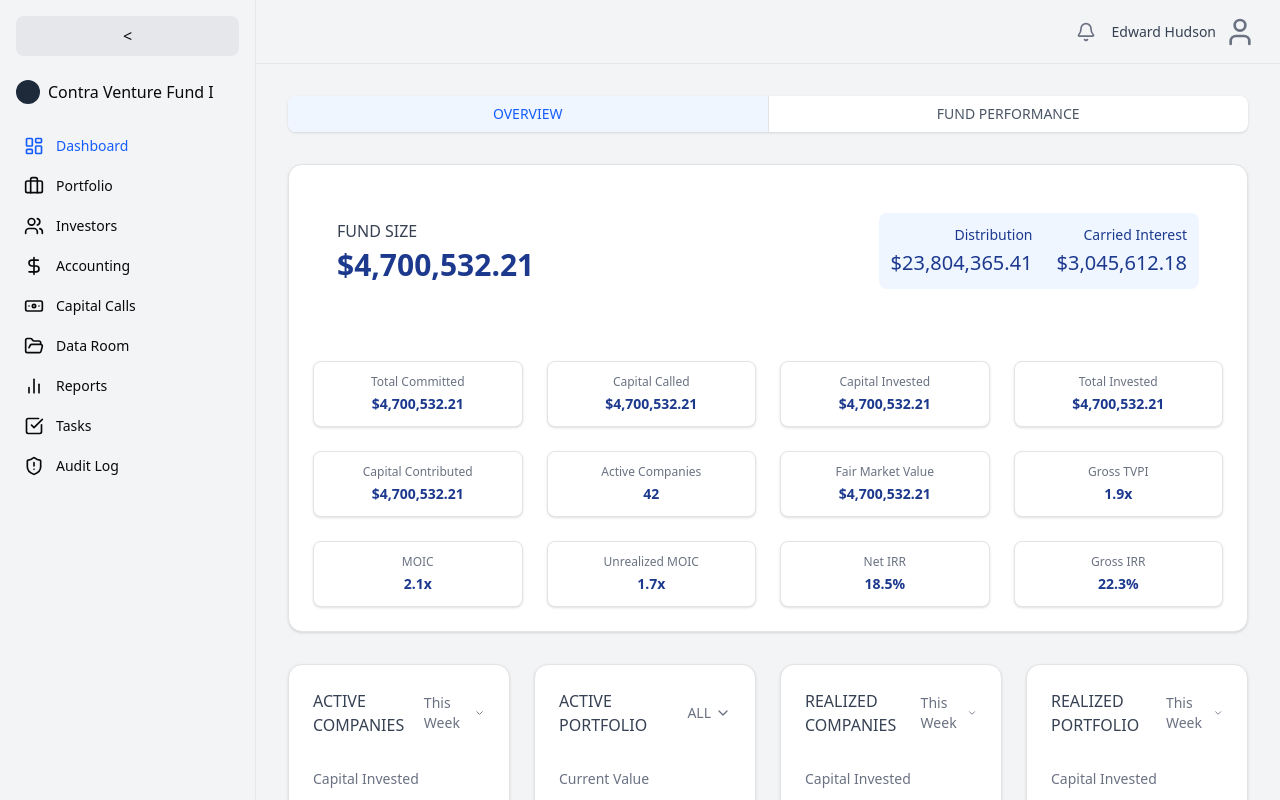
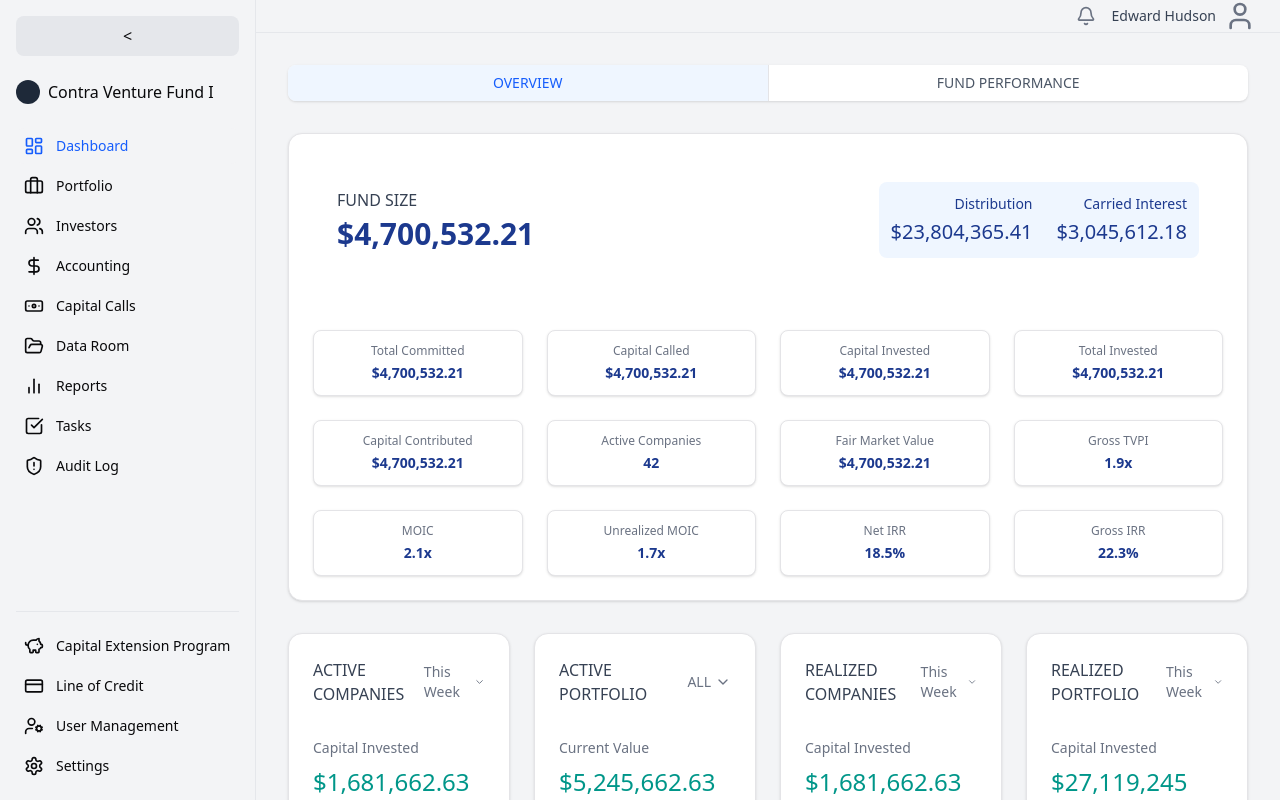
Before and after one commit to vishal-tech-7/fund_app_frontend, a React (Vite) app: page /dashboard in a window 1280 px wide. Shown: the top 800 px of the page. Built offline with nearby package versions, Linux system fonts and the light colour scheme; sample sign-in values are in the browser's storage.

Commit message:
final commit

```diff
--- a/src/components/Dashboard/Dashboard.jsx
+++ b/src/components/Dashboard/Dashboard.jsx
@@ -27,7 +27,7 @@
     );
 
     return (
-        <div className="flex w-full min-h-screen bg-gray-100">
+        <div className="flex w-full min-h-screen bg-gray-100 fixed inset-0">
             {/* Sidebar */}
             <Sidebar isCollapsed={!isSidebarVisible} toggleSidebar={toggleSidebar} />
             {/* Main Content Area */}
```
